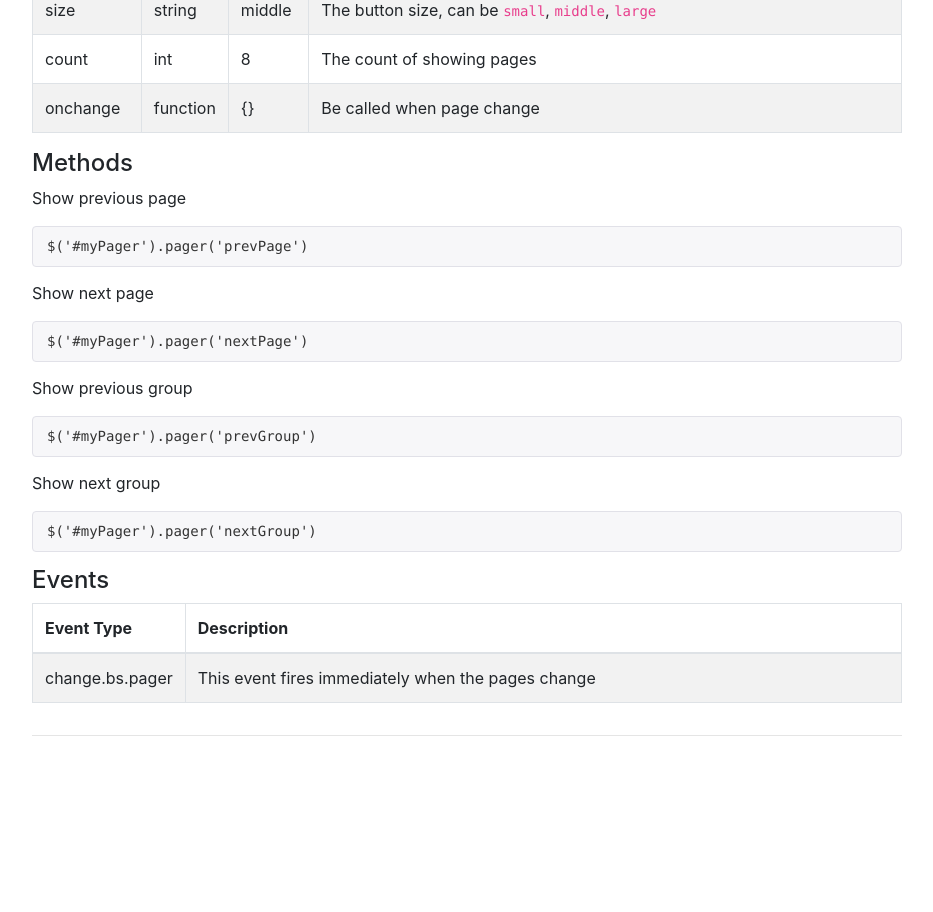
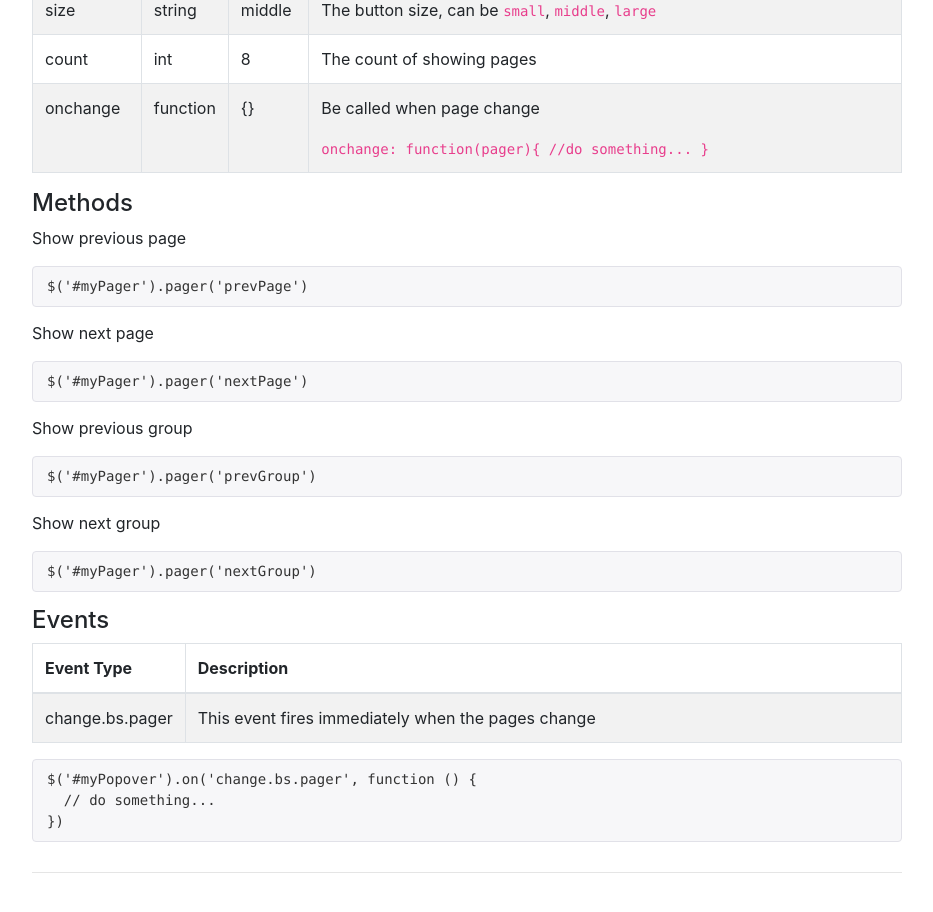
Before and after one commit to 4074/bootstrap-pager, a website: page index.html in a window 1280 px wide. Shown: the part 1197-2109 px from the top of the page, without its empty margins (173-1106 px from the left). Before the commit the page ends 1989 px from the top, so only its background shows below. Drawn offline with nearby package versions, Linux system fonts and the light colour scheme.

Commit message:
modify docs

```diff
--- a/index.html
+++ b/index.html
@@ -139,6 +139,10 @@
                         <td>function</td>
                         <td>{}</td>
                         <td>Be called when page change
+                        <p></p><code>
+onchange: function(pager){
+    //do something...
+}</code>
                         </td>
                     </tr>
                 </tbody>
@@ -183,6 +187,9 @@
                     </tr>
                 </tbody>
             </table>
+            <pre><code class="js">$('#myPopover').on('change.bs.pager', function () {
+  // do something...
+})</code></pre>
         </div>
         <hr>
     </div>
```
